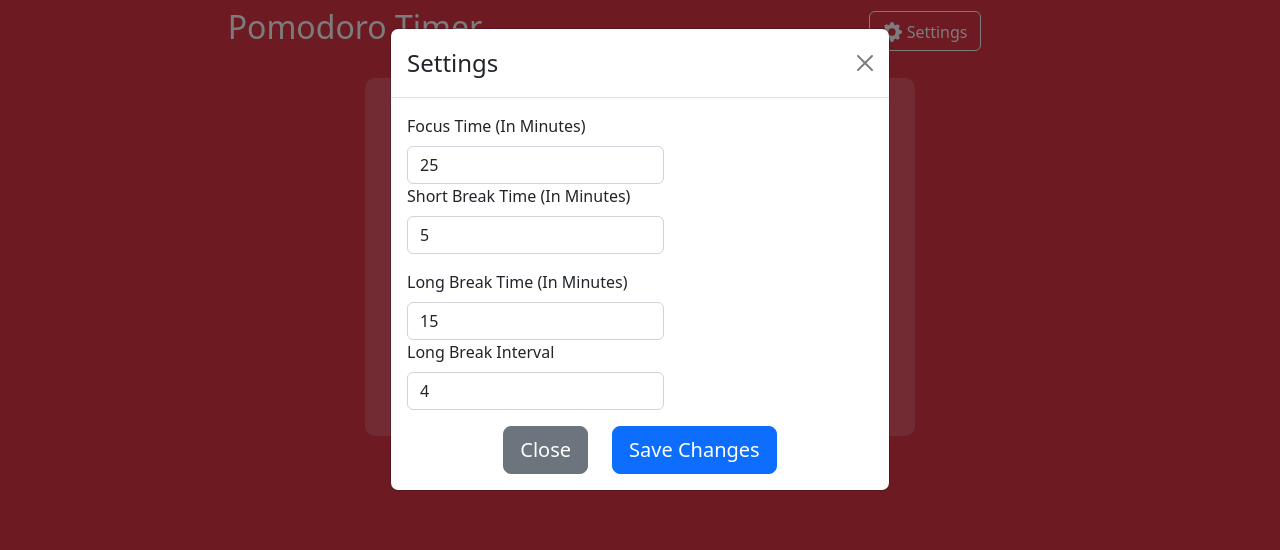
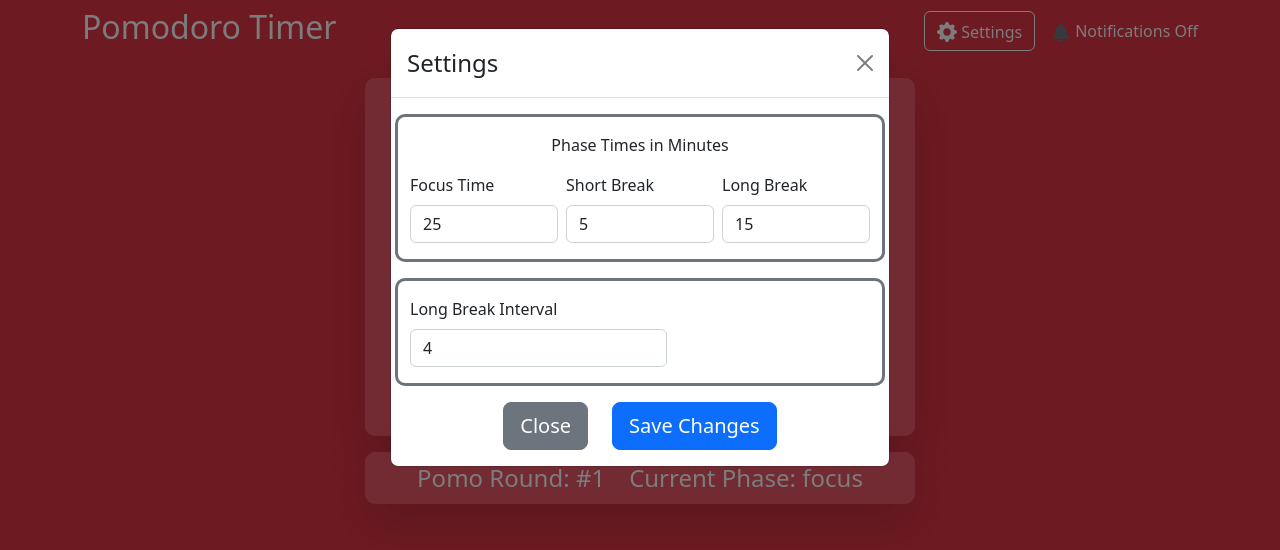
Before and after one commit to JonArryn/pomodoro-timer, a React (Create React App) app: page / in a window 1280 px wide. Both pictures are taken after a click on the button "Settings". Shown: the top 550 px of the page. Built offline with nearby package versions, Linux system fonts and the light colour scheme.

Commit message:
add notifications and sound, skip phase button

```diff
--- a/src/App.css
+++ b/src/App.css
@@ -1,14 +1,24 @@
-#root {
-  background-color: #dc3545;
+body {
+  background: #dc3545 !important;
 }
 
-html {
-  background-color: #dc3545;
-}
-
-nav {
+.container {
   background: #dc3545;
 }
 .timer-tile {
   background: #e65766;
 }
+
+.timer-break {
+  background: blueviolet;
+  -webkit-transition: background-color 2000ms linear;
+  -ms-transition: background-color 2000ms linear;
+  transition: background-color 2000ms linear;
+}
+
+.container-break {
+  background: blueviolet;
+  -webkit-transition: background-color 2000ms linear;
+  -ms-transition: background-color 2000ms linear;
+  transition: background-color 2000ms linear;
+}
--- a/src/component/FormModal.jsx
+++ b/src/component/FormModal.jsx
@@ -6,6 +6,7 @@
 import Modal from 'react-bootstrap/Modal';
 import Row from 'react-bootstrap/Row';
 import Col from 'react-bootstrap/Col';
+import Stack from 'react-bootstrap/Stack';
 
 // context imports
 import SettingsContext from '../context/SettingsContext';
@@ -52,10 +53,14 @@
               handleSettingsChange(newSettings);
             }}
           >
-            <Row className='mb-3'>
-              <Col xs='auto'>
+            <Row
+              className='py-3 mb-3 border border-secondary border-3'
+              style={{ borderRadius: '10px' }}
+            >
+              <div className='text-center mb-3'>Phase Times in Minutes</div>
+              <Stack direction='horizontal' gap={2}>
                 <Form.Group>
-                  <Form.Label>Focus Time (In Minutes)</Form.Label>
+                  <Form.Label>Focus Time</Form.Label>
                   <Form.Control
                     type='number'
                     placeholder='Focus Minutes'
@@ -64,10 +69,8 @@
                     data-field={SETTINGS.FOCUS}
                   />
                 </Form.Group>
-              </Col>
-              <Col xs='auto'>
                 <Form.Group>
-                  <Form.Label>Short Break Time (In Minutes)</Form.Label>
+                  <Form.Label>Short Break</Form.Label>
                   <Form.Control
                     type='number'
                     placeholder='Short Break Minutes'
@@ -76,12 +79,8 @@
                     data-field={SETTINGS.SHORT_BREAK}
                   />
                 </Form.Group>
-              </Col>
-            </Row>
-            <Row className='mb-3'>
-              <Col xs='auto'>
                 <Form.Group>
-                  <Form.Label>Long Break Time (In Minutes)</Form.Label>
+                  <Form.Label>Long Break</Form.Label>
                   <Form.Control
                     type='number'
                     placeholder='Long Break Minutes'
@@ -90,8 +89,12 @@
                     data-field={SETTINGS.LONG_BREAK}
                   />
                 </Form.Group>
-              </Col>
-
+              </Stack>
+            </Row>
+            <Row
+              className='mb-3 border border-secondary border-3 py-3'
+              style={{ borderRadius: '10px' }}
+            >
               <Col xs='auto'>
                 <Form.Group>
                   <Form.Label>Long Break Interval</Form.Label>
--- a/src/component/Navigation.jsx
+++ b/src/component/Navigation.jsx
@@ -1,14 +1,17 @@
 // react imports
-import React from 'react';
+import React, { useContext } from 'react';
 
 // bootstrap component imports
 import Container from 'react-bootstrap/Container';
 import Row from 'react-bootstrap/Row';
 import Col from 'react-bootstrap/Col';
 import Button from 'react-bootstrap/Button';
+import Stack from 'react-bootstrap/Stack';
 
 // asset imports
 import { ReactComponent as GearFill } from '../asset/gear-fill.svg';
+import { IoNotificationsOffSharp } from 'react-icons/io5';
+import { IoNotificationsSharp } from 'react-icons/io5';
 
 // hooks
 import { useModal } from '../hook/useModal';
@@ -16,13 +19,17 @@
 // app components
 import FormModal from '../component/FormModal';
 
+// context
+import NotificationContext from '../context/NotificationContext';
+
 ////// TODO
 // create a white bottom border on navbar for some separation
 //////
 
 // // // CODE
 function Navigation() {
-  // // hooks
+  // context
+  const { permission, givePermission } = useContext(NotificationContext);
 
   // useModal hook from context
   const { showModal, handleShowModal, handleCloseModal } = useModal();
@@ -31,19 +38,41 @@
     <>
       <nav className='py-2'>
         <Container className='text-center'>
-          <Row className='align-items-center justify-content-center'>
-            <Col>
+          <Row className='align-items-center justify-content-between'>
+            <Col xs='auto'>
               <h2 href='#home'>
                 <div className='text-light'>Pomodoro Timer</div>
               </h2>
             </Col>
-            <Col>
+            <Col xs='auto'>
+              <Stack direction='horizontal' gap={3}>
                 <Button variant='outline-light' onClick={handleShowModal}>
                   <div>
                     <GearFill />
                     <span className='align-middle'> Settings</span>
                   </div>
                 </Button>
+                {permission === 'default' ? (
+                  <Button variant='outline-secondary' onClick={givePermission}>
+                    <IoNotificationsOffSharp className='fs-5 text-light' />
+
+                    <span className='text-light'> Turn On Notifications</span>
+                  </Button>
+                ) : (
+                  <div>
+                    <IoNotificationsSharp
+                      className={`fs-5 me-1 ${
+                        permission === 'granted'
+                          ? 'text-warning'
+                          : 'text-secondary'
+                      }`}
+                    />
+                    <span className='text-light'>
+                      Notifications {permission === 'granted' ? 'On' : 'Off'}
+                    </span>
+                  </div>
+                )}
+              </Stack>
             </Col>
           </Row>
         </Container>
--- a/src/component/Timer.jsx
+++ b/src/component/Timer.jsx
@@ -5,6 +5,7 @@
 import Row from 'react-bootstrap/Row';
 import Col from 'react-bootstrap/Col';
 import Button from 'react-bootstrap/Button';
+import Stack from 'react-bootstrap/Stack';
 
 // context imports
 import TimerContext from '../context/TimerContext';
@@ -31,7 +32,7 @@
   return (
     <>
       <Container
-        className='text-center my-3 pb-5 pt-3 timer-tile'
+        className='text-center my-3 pb-5 pt-3 timer-tile shadow-lg'
         style={{
           maxWidth: '550px',
           borderRadius: '10px',
@@ -39,7 +40,11 @@
       >
         {/* focus/break buttons */}
         <Row>
-          <Col>
+          <Stack
+            direction='horizontal'
+            gap={5}
+            className='justify-content-center align-items-center'
+          >
             <Button
               variant='outline-light'
               style={{ border: 'none' }}
@@ -48,8 +53,6 @@
             >
               Focus
             </Button>
-          </Col>
-          <Col>
             <Button
               variant='outline-light'
               style={{ border: 'none' }}
@@ -60,8 +63,6 @@
             >
               Short Break
             </Button>
-          </Col>
-          <Col>
             <Button
               variant='outline-light'
               style={{ border: 'none' }}
@@ -72,7 +73,7 @@
             >
               Long Break
             </Button>
-          </Col>
+          </Stack>
         </Row>
         {/* timer */}
         <Row>
@@ -83,8 +84,8 @@
           </Col>
         </Row>
         {/* start and skip buttons */}
-        <Row className='align-items-center justify-content-center'>
-          <Col xs='auto'>
+        <Row xs='auto' className='align-items-center justify-content-center'>
+          <Col>
             <Button
               variant={timeRunning ? 'warning' : 'success'}
               className='py-2 px-5'
@@ -99,7 +100,8 @@
               </span>
             </Button>
           </Col>
-          <Col xs='auto'>
+          {timeRunning && (
+            <Col className='justify-self-end'>
               <Button
                 variant='outline-light'
                 style={{ border: 'none' }}
@@ -108,15 +110,27 @@
                 <FaFastForward className='fs-1 align-middle' />
               </Button>
             </Col>
+          )}
         </Row>
       </Container>
-      <Container className='text-center'>
-        <Row className='justify-content-center align-items-center'>
-          <Col xs='auto'>
-            <p className='text-light fs-4'>Pomo Round: #{currentInterval}</p>
+      <Container
+        className='text-center shadow-lg timer-tile'
+        style={{
+          maxWidth: '550px',
+          borderRadius: '10px',
+        }}
+      >
+        <Row
+          className='justify-content-center align-items-center py-2'
+          xs='auto'
+        >
+          <Col>
+            <p className='text-light fs-4 m-0'>
+              Pomo Round: #{currentInterval}
+            </p>
           </Col>
-          <Col xs='auto'>
-            <p className='text-light fs-4'>Current Phase: {currentPhase}</p>
+          <Col>
+            <p className='text-light fs-4 m-0'>Current Phase: {currentPhase}</p>
           </Col>
         </Row>
       </Container>
--- /dev/null
+++ b/src/context/NotificationContext.js
@@ -0,0 +1,15 @@
+import React from 'react';
+import { createContext } from 'react';
+import { useNotification } from '../hook/useNotification';
+
+const NotificationContext = createContext();
+
+const NotificationProvider = ({ children }) => {
+  return (
+    <NotificationContext.Provider value={useNotification()}>
+      {children}
+    </NotificationContext.Provider>
+  );
+};
+
+export { NotificationContext as default, NotificationProvider };
--- /dev/null
+++ b/src/context/SoundContext.js
@@ -0,0 +1,13 @@
+import React, { createContext } from 'react';
+
+import { useSound } from '../hook/useSound';
+
+const SoundContext = createContext();
+
+const SoundProvider = ({ children }) => {
+  return (
+    <SoundContext.Provider value={useSound()}>{children}</SoundContext.Provider>
+  );
+};
+
+export { SoundContext as default, SoundProvider };
--- /dev/null
+++ b/src/hook/useNotification.js
@@ -0,0 +1,36 @@
+import { useState } from 'react';
+
+export const useNotification = () => {
+  const [askPermission, setAskPermission] = useState(true);
+  const [permission, setPermission] = useState();
+
+  if (Notification.permission === 'default' && askPermission) {
+    setAskPermission(false);
+    Notification.requestPermission().then((permissionRes) =>
+      setPermission(permissionRes)
+    );
+  } else if (Notification.permission === 'denied' && askPermission) {
+    setAskPermission(false);
+    setPermission('denied');
+  } else if (Notification.permission === 'granted' && askPermission) {
+    setPermission('granted');
+    setAskPermission(false);
+  }
+
+  const givePermission = () => {
+    return Notification.requestPermission().then((permissionRes) =>
+      setPermission(permissionRes)
+    );
+  };
+
+  const sendNotification = (title, body) => {
+    const supported = 'Notification' in window;
+
+    if (!supported || permission !== 'granted') {
+      return;
+    } else if (Notification.permission === 'granted') {
+      return new Notification(title, { body: body });
+    }
+  };
+  return { permission, givePermission, sendNotification };
+};
--- /dev/null
+++ b/src/hook/useSound.js
@@ -0,0 +1,11 @@
+import shipBell from '../asset/shipBell.mp3';
+
+export const useSound = () => {
+  const notifyTimerExpire = () => {
+    const sound = new Audio(shipBell);
+
+    sound.play();
+  };
+
+  return { notifyTimerExpire };
+};
--- a/src/hook/useTimer.js
+++ b/src/hook/useTimer.js
@@ -2,14 +2,18 @@
 
 // import context
 import SettingsContext from '../context/SettingsContext';
+import NotificationContext from '../context/NotificationContext';
+import SoundContext from '../context/SoundContext';
 
 // import constants
 import SETTINGS from '../constant/SETTINGS';
 import ACTIONS from '../constant/ACTIONS';
 
 export const useTimer = () => {
-  // do I need settings from this hook?
+  // context
   const { currentSettings } = useContext(SettingsContext);
+  const { sendNotification } = useContext(NotificationContext);
+  const { notifyTimerExpire } = useContext(SoundContext);
 
   // // state
   const [currentPhase, setCurrentPhase] = useState(SETTINGS.FOCUS);
@@ -71,6 +75,8 @@
     }
   };
 
+  // // // // // REFACTOR // // // // //
+
   // called by useEffect when settings are changed
   // takes in current times and new times created by settings change
   // based on current phase, will update 'time' state variable
@@ -100,8 +106,6 @@
     },
     [currentPhase]
   );
-
-  // // // // // REFACTOR // // // // //
 
   // used in timer component phase to handle manual phase changes
   // use can change phase or skip phase
@@ -181,9 +185,11 @@
   // switches phase when time gets to 0
   useEffect(() => {
     if (time <= 0) {
+      notifyTimerExpire();
+      sendNotification('Pomodoro Timer', 'Time is up!');
       switchPhase();
     }
-  }, [time, switchPhase]);
+  }, [time, switchPhase, sendNotification, notifyTimerExpire]);
 
   // stop timer on unmount
   useEffect(() => {
```
Also changed, not shown: src/component/AppProvider.jsx (+7 -1 lines), src/page/Home.jsx (+10 -9 lines), 2 other files (tests, documents, lock files or other folders). Lines whose indentation alone changed are shown as unchanged.
